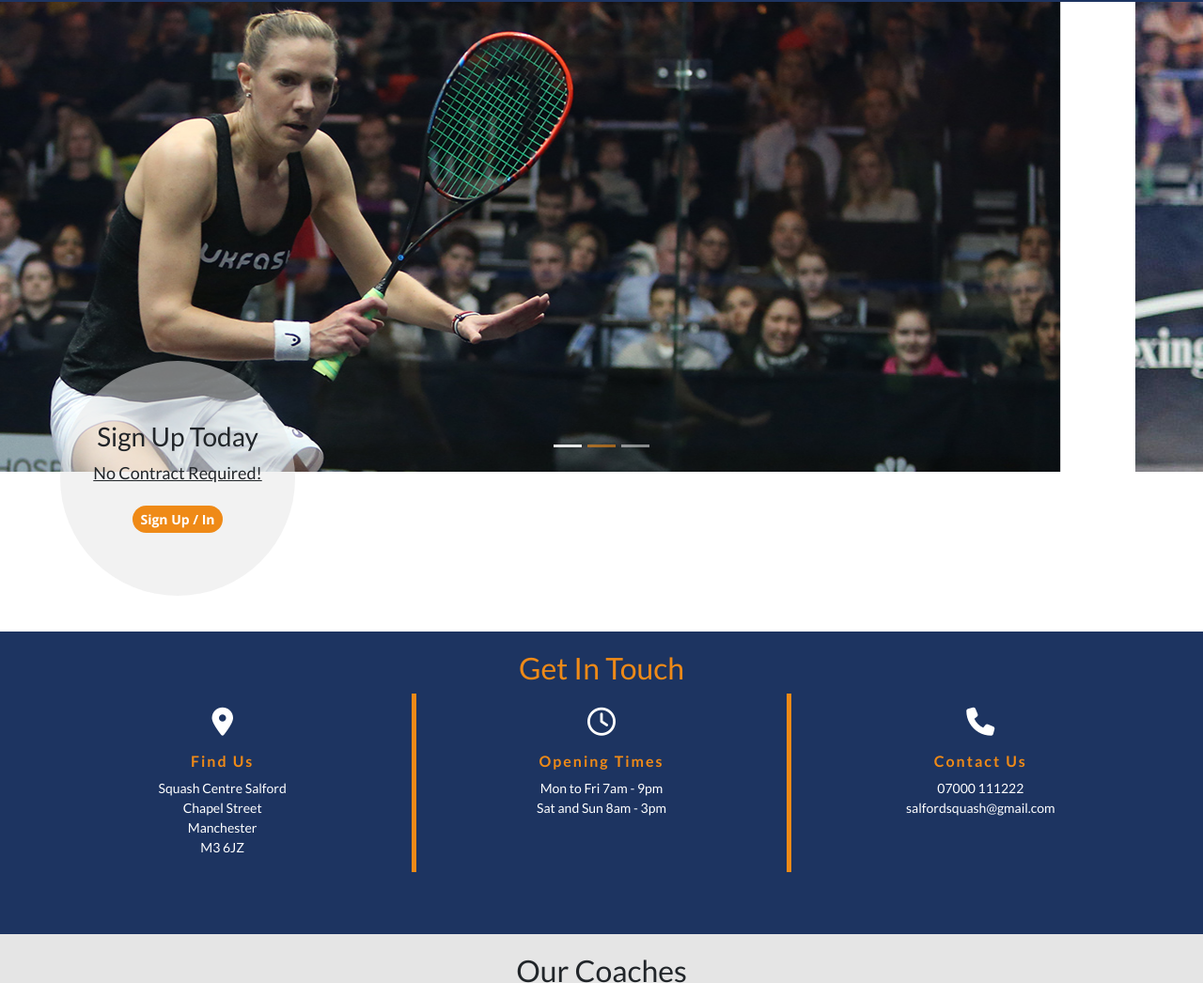
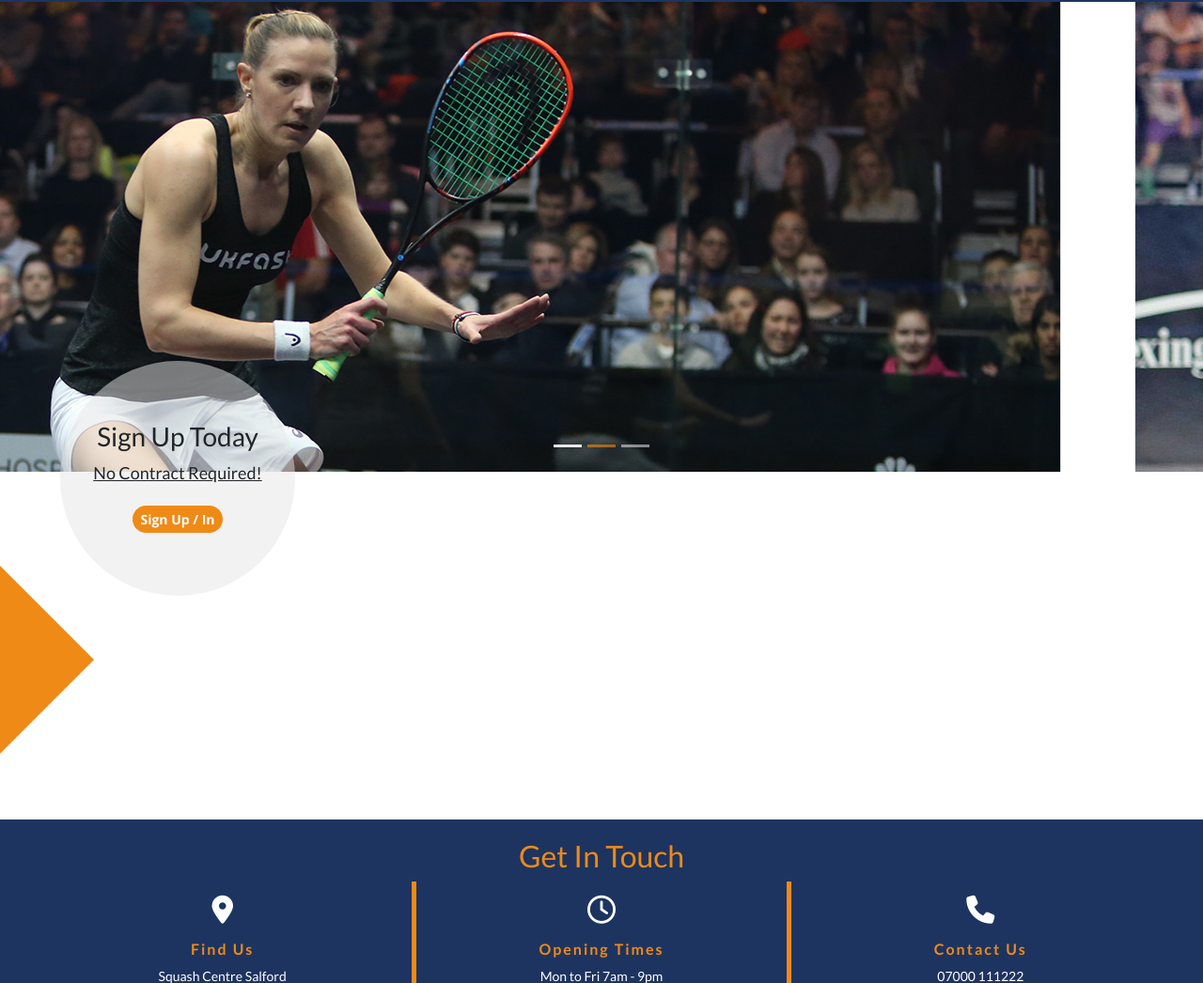
Before and after one commit to Conal84/MS1-salford-squash-centre, a plain HTML site: page index.html in a window 1280 px wide. Shown: the part 54-1100 px from the top of the page at 94% size. Drawn offline with nearby package versions, Linux system fonts and the light colour scheme.

Commit message:
triangle overlay started

```diff
--- a/assets/css/style.css
+++ b/assets/css/style.css
@@ -75,6 +75,16 @@ body {
     font-weight: 400;
     font-size: 18px;
     text-decoration: underline;
+}
+
+.triangle {
+    height: 0;
+    width: 0;
+    border-left: 100px solid #ef8a17;
+    border-right: 100px solid transparent;
+    border-bottom: 100px solid transparent;
+    border-top: 100px solid transparent;
+    z-index: 20;
 }
 
 /*---Contact Section---*/
--- a/index.html
+++ b/index.html
@@ -69,7 +69,9 @@
 		<p>No Contract Required!</p>
 		<button type="button" class="btn btn-primary btn-sm" data-toggle="modal" data-target="#exampleModalLong">Sign Up / In</button>
 	</section>
-
+    <section>
+        <div class="triangle"></div>
+    </section>
 	<!---/Hero Section--->
 
 	<!---Contact Section--->
```
